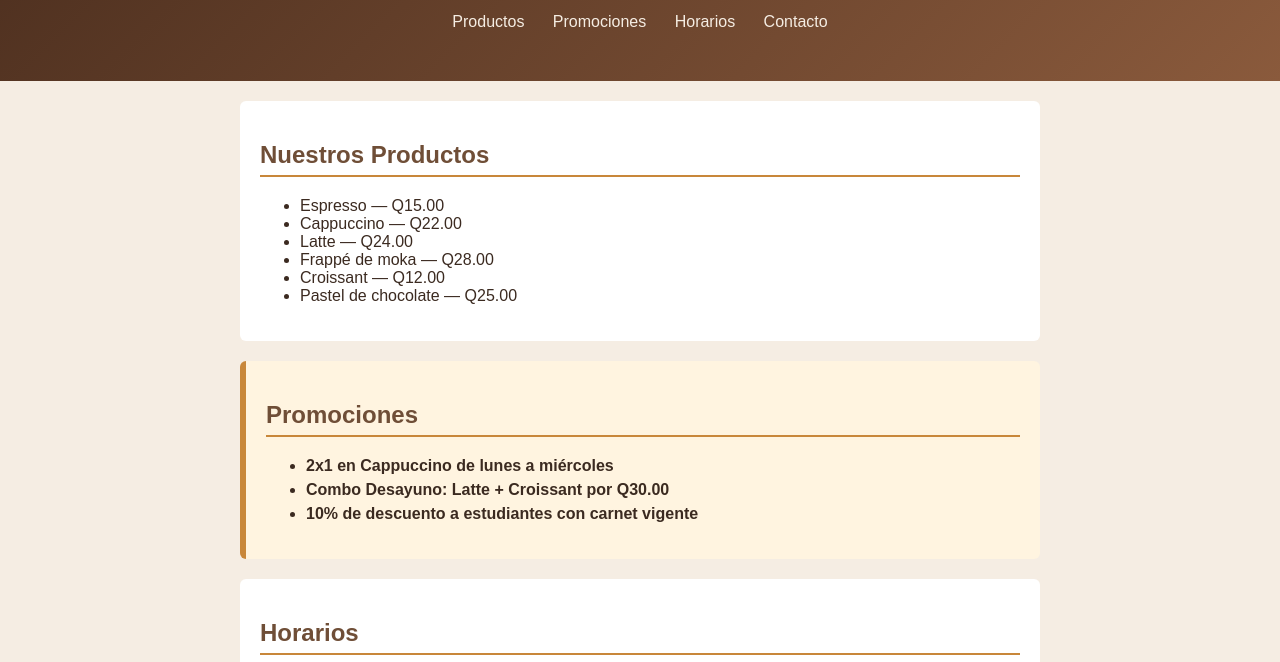
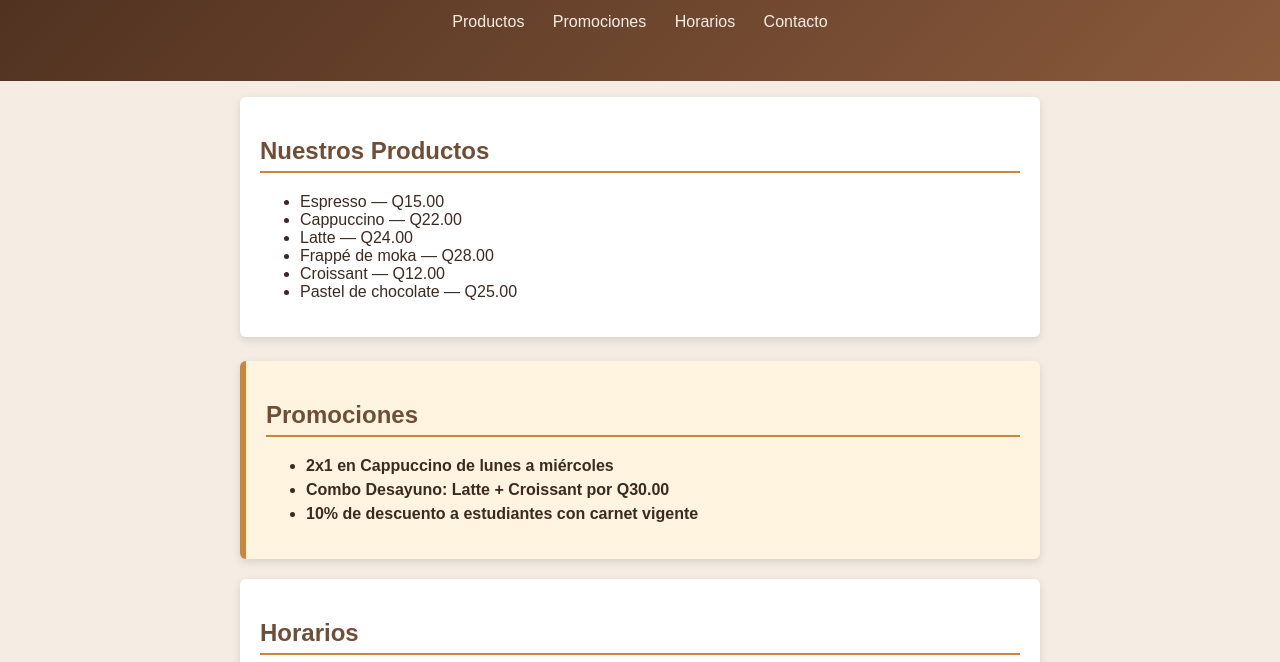
Before and after one commit to Alvaroxx1100/Cafe-Barista, a plain HTML site: page index.html in a window 1280 px wide. In both pictures the pointer is over the element 640 px from the left and 358 px from the top of the page. Shown: the part 138-800 px from the top of the page. Drawn offline with Linux system fonts and the light colour scheme.

Commit message:
Mejora visual 2: sombras, efecto hover en tarjetas y menu

```diff
--- a/estilos.css
+++ b/estilos.css
@@ -59,3 +59,17 @@ footer {
   font-weight: bold;
   margin-bottom: 6px;
 }
+
+section {
+  box-shadow: 0 3px 8px rgba(0, 0, 0, 0.12);
+  transition: transform 0.2s;
+}
+
+section:hover {
+  transform: translateY(-4px);
+}
+
+nav a:hover {
+  color: #c8873a;
+  text-decoration: underline;
+}
```
